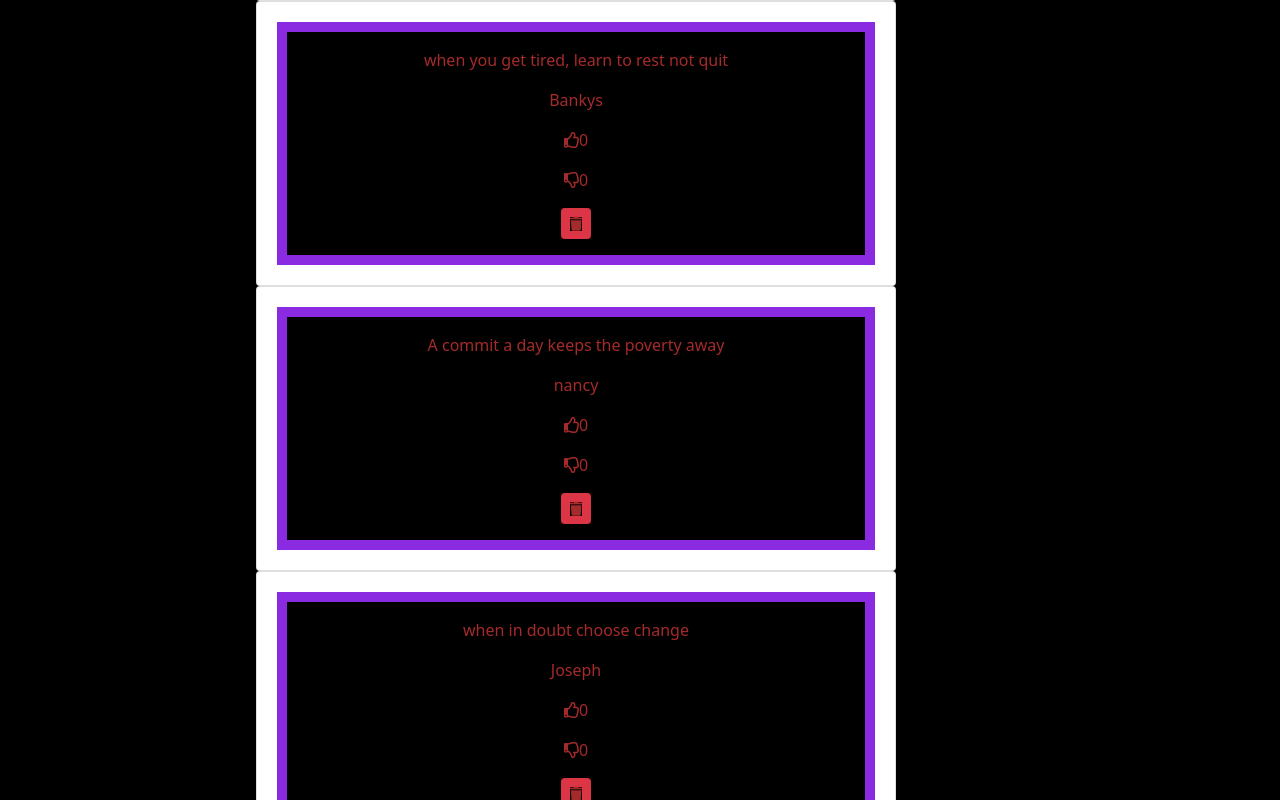
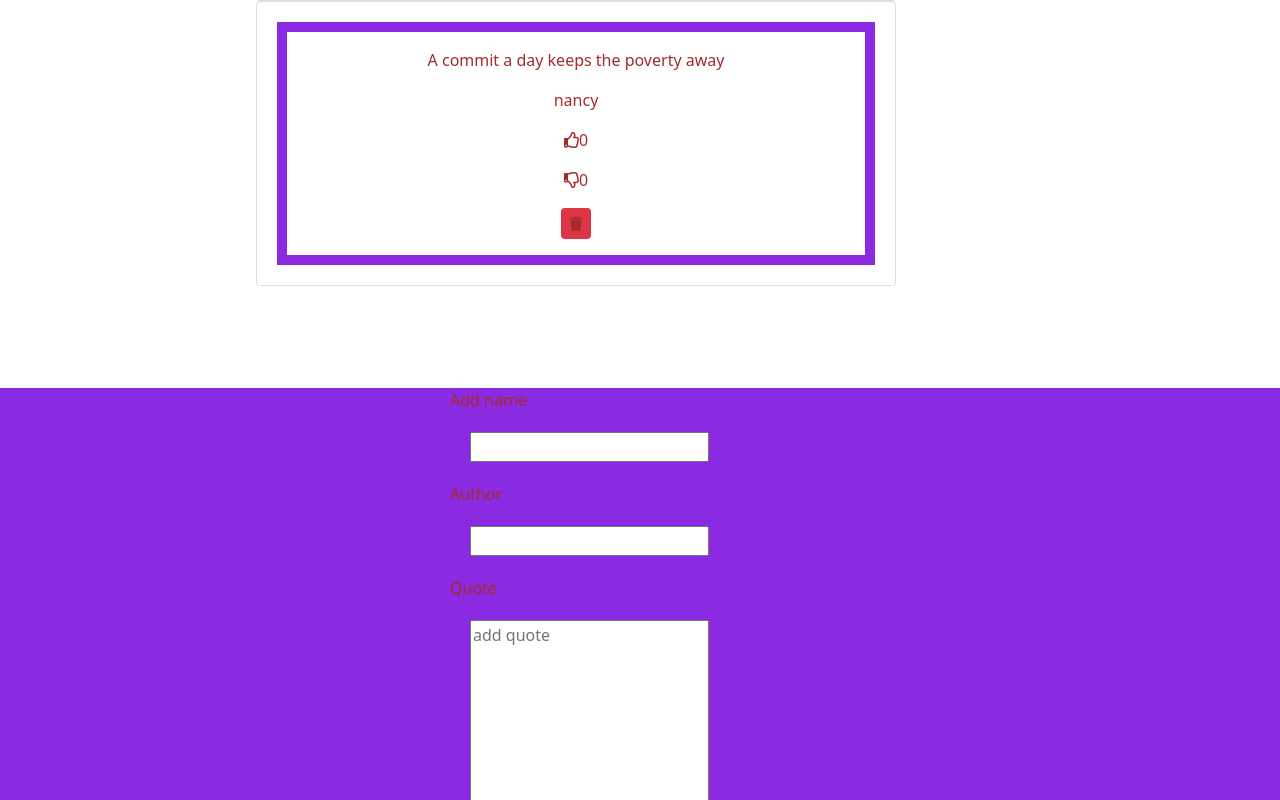
Before and after one commit to Ngima-Muraguri/Quotes-app, an Angular app: page / in a window 1280 px wide. Shown: the part 340-1140 px from the top of the page. Built offline with nearby package versions, Linux system fonts and the light colour scheme.

Commit message:
pt;removed some quotes

```diff
--- a/src/app/quote-ap/quote-ap.component.ts
+++ b/src/app/quote-ap/quote-ap.component.ts
@@ -17,15 +17,7 @@ export class QuoteApComponent implements OnInit {
       0,
       new Date(2021, 3, 9)
     ),
-    new Quote(
-      1,
-      'when you get tired, learn to rest not quit',
-      'Joy',
-      'Bankys',
-      0,
-      0,
-      new Date(2022, 3, 7)
-    ),
+
     new Quote(
       1,
       'A commit a day keeps the poverty away',
@@ -35,24 +27,7 @@ export class QuoteApComponent implements OnInit {
       0,
       new Date(2022, 4, 9)
     ),
-    new Quote(
-      1,
-      'when in doubt choose change',
-      'mercy',
-      'Joseph',
-      0,
-      0,
-      new Date(2020, 8, 9)
-    ),
-    new Quote(
-      1,
-      'love recognizes no barriers',
-      'Jeff',
-      'Flora',
-      0,
-      0,
-      new Date(2021, 3, 5)
-    ),
+
     ];
     upVoteIcon(index:number){
       var up=this.quotes[index].upvote+1;
--- a/src/app/quote-form/quote-form.component.css
+++ b/src/app/quote-form/quote-form.component.css
@@ -1,7 +1,7 @@
 .form{
     display: flex;
     margin-top: 8%;
-    /* background-color: blueviolet; */
+    background-color: blueviolet;
 
 }
 .new{
@@ -22,7 +22,7 @@
 }
 .sub{
     width: 100px;
-    background-color: blueviolet;
+    background-color: aquamarine;
 }
 button:hover{
     background-color: palevioletred;
--- a/src/styles.css
+++ b/src/styles.css
@@ -1,5 +1,4 @@
 *{
-    /* background-image: url('./assets/fantasy.jpeg'); */
-    background-color: black;
+    /* background-color: rgb(59, 55, 55); */
     color: brown;
 }
```
